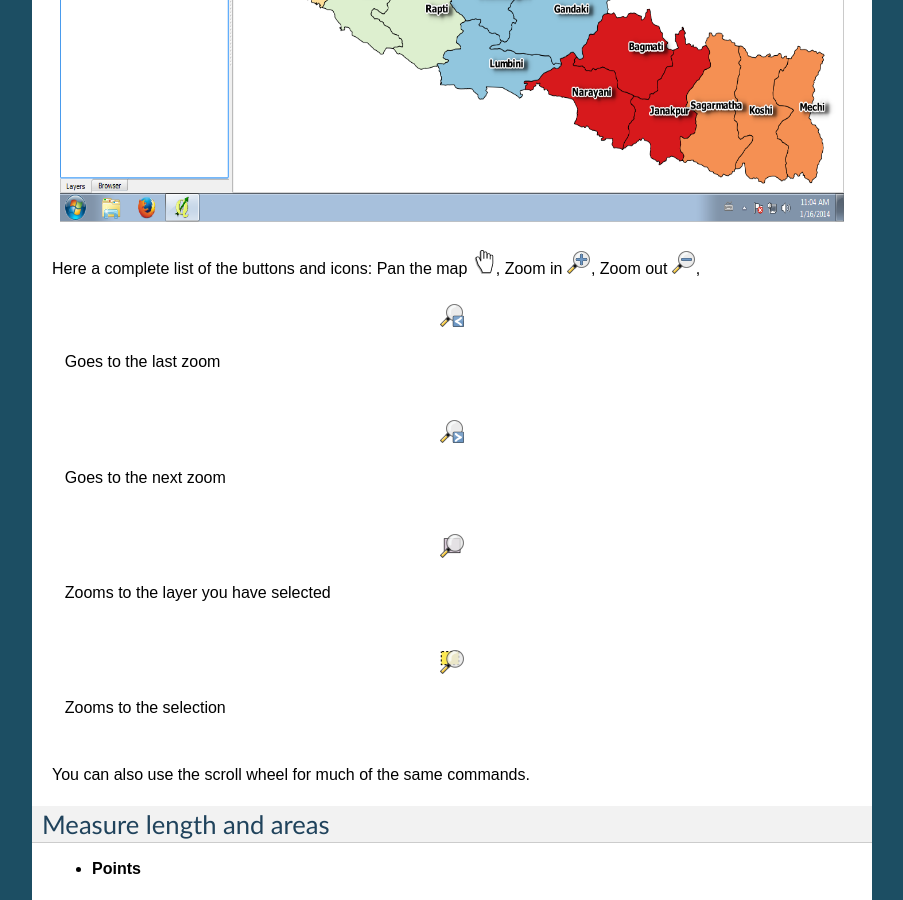
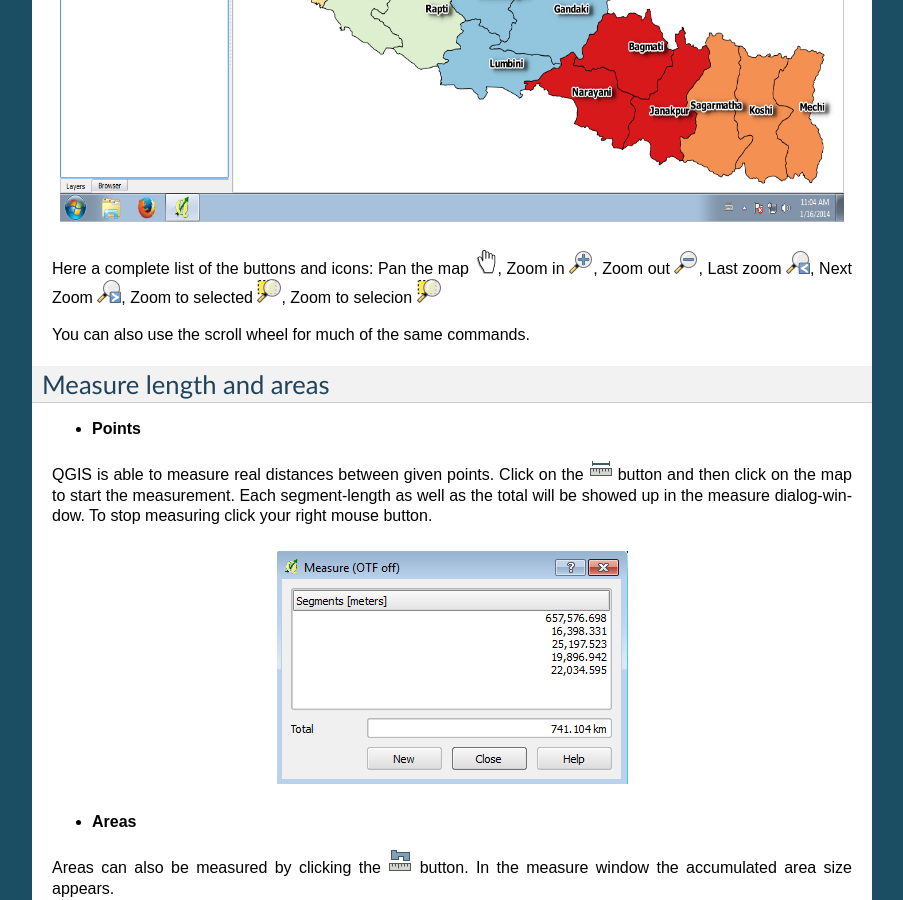
Before and after one commit to faunalia/HealthQGIS, a Sphinx documentation site: the page built from Documentation/3_2_basic_around_map.rst, in a window 1280 px wide and 900 px high, scrolled down 489 px. Shown: the whole window, without its empty margins (198-1101 px from the left). Built offline with Sphinx 7.4.7, drawn with Linux system fonts in a browser that asks for light colours.

Commit message:
Update 3_2_basic_around_map.rst

```diff
--- a/Documentation/3_2_basic_around_map.rst
+++ b/Documentation/3_2_basic_around_map.rst
@@ -12,31 +12,17 @@ You must always click on the corresponding button and then you can perform the o
 	:align: center
 	:scale: 70%
 
-Here a complete list of the buttons and icons: Pan the map |pan|, Zoom in |zoomin|, Zoom out |zoomout|,
+Here a complete list of the buttons and icons: Pan the map |pan|, Zoom in |zoomin|, Zoom out |zoomout|, Last zoom |lastzoom|, Next Zoom |nextzoom|, Zoom to selected |zoomtoselected|, Zoom to selecion |zoomtoselection|
 
 
 .. |pan| image:: img/mActionPan.png
 .. |zoomin| image:: img/mActionZoomIn.png
 .. |zoomout| image:: img/mActionZoomOut.png
+.. |lastzoom| image:: img/mActionZoomLast.png
+.. |nextzoom| image:: img/mActionZoomNext.png
+.. |zoomtoselected| image:: img/mActionZoomToSelected.png
+.. |zoomtoselection| image:: img/mActionZoomToSelected.png
 
-.. figure:: img/mActionZoomLast.png
-
-   Goes to the last zoom
-
-
-.. figure:: img/mActionZoomNext.png
-
-   Goes to the next zoom
-
-
-.. figure:: img/mActionZoomToLayer.png
-
-   Zooms to the layer you have selected
-
-
-.. figure:: img/mActionZoomToSelected.png
-
-   Zooms to the selection
 
 You can also use the scroll wheel for much of the same commands.
 
```
